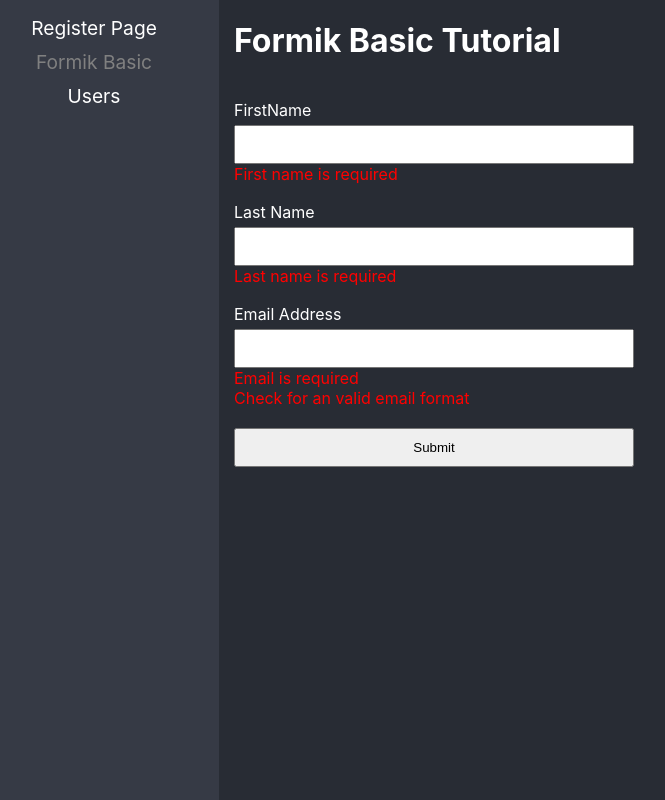
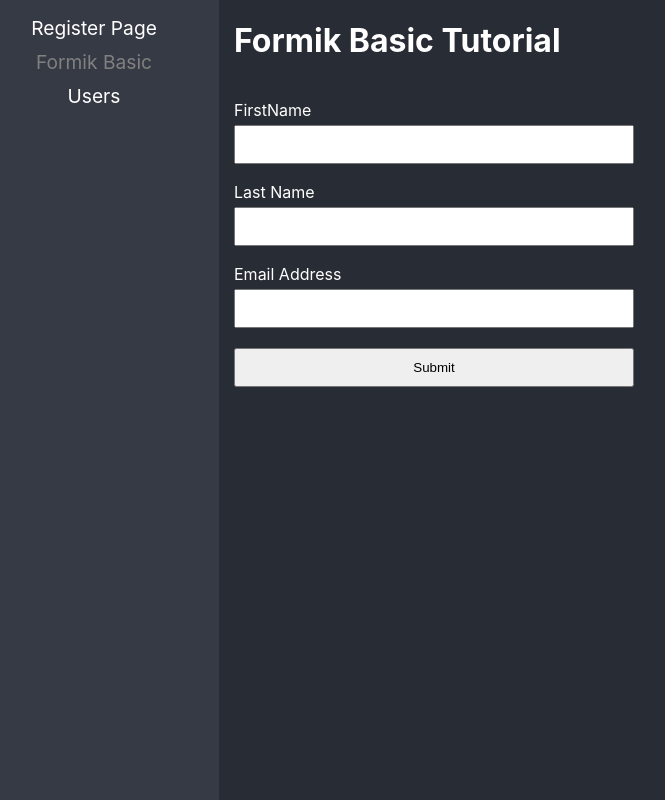
Before and after one commit to dpacoria21/react-pro, a React (Vite) app in the folder 04-pattern-compound-component/: page /formik-basic in a window 1280 px wide. Shown: the whole page, without its empty margins (31-696 px from the left). Built offline with nearby package versions, Linux system fonts and the light colour scheme.

Commit message:
Se realizo el uso de validaciones y errores para mostrar mensajes, tambien atributos como touched y blur de formik

```diff
--- a/04-pattern-compound-component/src/03-forms/pages/FormikBasicPage.tsx
+++ b/04-pattern-compound-component/src/03-forms/pages/FormikBasicPage.tsx
@@ -41,7 +41,7 @@
         return errors;
     };
 
-    const {handleChange, values, handleSubmit} = useFormik({
+    const {handleChange, values, handleSubmit, errors, touched,handleBlur} = useFormik({
         initialValues: formInit,
         onSubmit: (values) => {
             console.log(values);
@@ -49,6 +49,7 @@
         validate
     });
 
+    console.log(errors);
 
     return (
         <div>
@@ -61,8 +62,11 @@
                     name="firstName"
                     value={values.firstName}
                     onChange={handleChange}
+                    onBlur={handleBlur}
                 />
-                <span>First name is required</span>
+                {
+                    touched.firstName && errors.firstName && <span>{errors.firstName}</span>
+                }
 
                 <label htmlFor="lastName">Last Name</label>
                 <input
@@ -70,8 +74,11 @@
                     name="lastName"
                     value={values.lastName}
                     onChange={handleChange}
+                    onBlur={handleBlur}
                 />
-                <span>Last name is required</span>
+                {
+                    touched.lastName && errors.lastName && <span>{errors.lastName}</span>
+                }
 
                 <label htmlFor="email">Email Address</label>
                 <input
@@ -79,9 +86,11 @@
                     name="email"
                     value={values.email}
                     onChange={handleChange}
+                    onBlur={handleBlur}
                 />
-                <span>Email is required</span>
-                <span>Check for an valid email format</span>
+                {
+                    touched.email && errors.email && <span>{errors.email}</span>
+                }
 
                 <button type="submit">Submit</button>
             </form>
```
